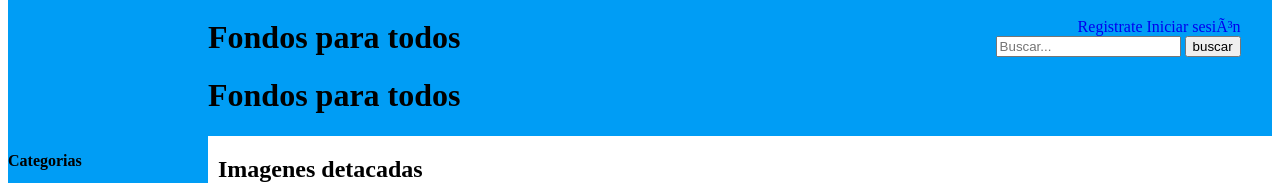
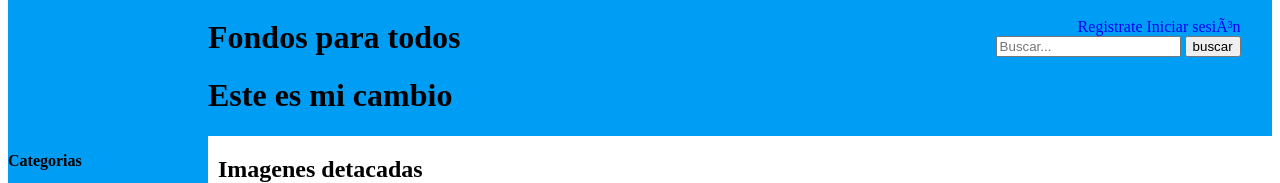
Before and after one commit to DanielMM1997/pruebas, a plain HTML site: page index.html in a window 1280 px wide. Shown: the part 69-252 px from the top of the page. Drawn offline with Linux system fonts and the light colour scheme.

Commit message:
mi cambio

```diff
--- a/index.html
+++ b/index.html
@@ -13,7 +13,7 @@
             <div class="title">
                 <h1>Fondos para todos</h1>
                 <h1>Fondos para todos</h1>
-                <h1>Fondos para todos</h1>
+                <h1>Este es mi cambio</h1>
             </div>
             <div class="options">
                 <a class="links" href="view_registration.html">Registrate</a>
```
